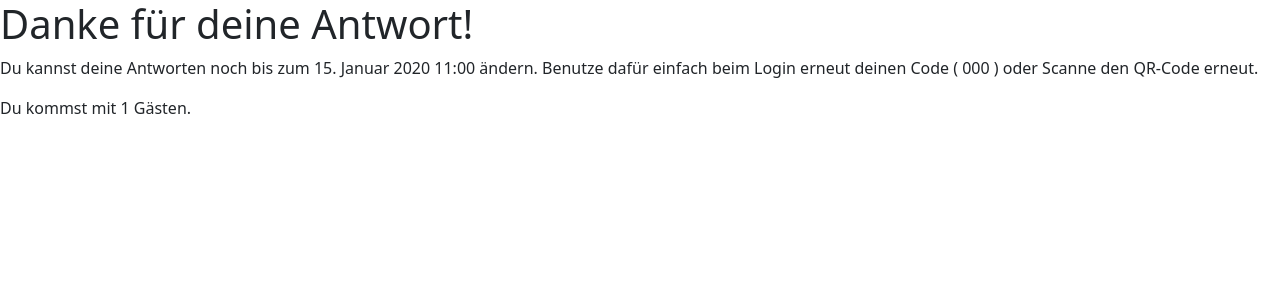
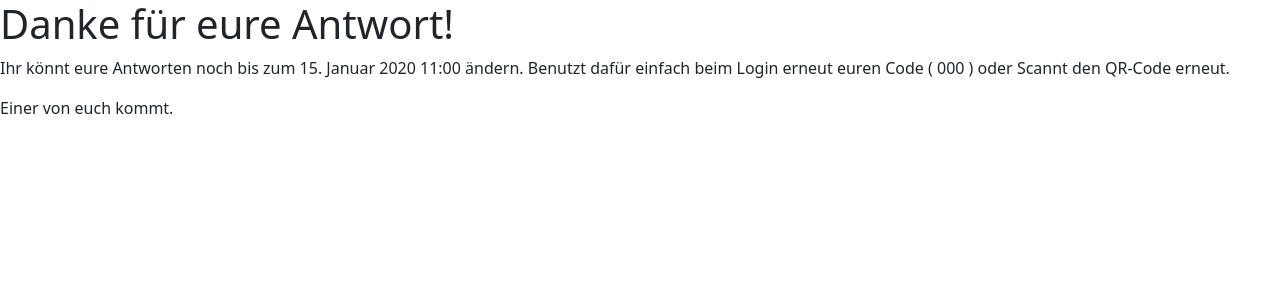
Before and after one commit to thies23/rsvp, a Django app: template invites/templates/invites/rsvp_success.html in a window 1280 px wide. Shown: the top 300 px of the page. Run offline with Django 5.2, Linux system fonts and the light colour scheme; the template is opened without the code that fills it: values that come from a table or form of the project are taken from there, others are empty; tables that the repository leaves empty hold one stand-in row (values such as "Sample post"); some libraries are stand-ins or nearby versions.

Commit message:
Wording abfangen

```diff
--- a/invites/templates/invites/rsvp_success.html
+++ b/invites/templates/invites/rsvp_success.html
@@ -6,8 +6,32 @@
   <link rel="stylesheet" href="/static/invites/css/bootstrap.css">
 </head>
 <body>
-  <h1>Danke für deine Antwort!</h1>
+
+{% if invite.type == "family" %}
+    <h1>Danke für eure Antwort!</h1>
+    <p>Ihr könnt eure Antworten noch bis zum {{ siteconfig.rsvp_deadline }} ändern. Benutzt dafür einfach beim Login erneut euren Code ( {{ invite.code }} ) oder Scannt den QR-Code erneut.</p>
+    {% if rsvp.guests_count > 1 %}
+        <p>
+        {% if rsvp.attending %}
+            Ihr kommt zu {{ rsvp.guests_count }}. .
+        {% else %}
+            Ihr habt abgelehnt.
+        {% endif %}
+        </p>
+    {% else %}
+  <p>
+    {% if rsvp.attending %}
+        Einer von euch kommt.
+    {% else %}
+        Ihr habt abgelehnt.
+    {% endif %}
+  </p>
+{% endif %}
+{% else %}
+    <h1>Danke für deine Antwort!</h1>
+
   <p>Du kannst deine Antworten noch bis zum {{ siteconfig.rsvp_deadline }} ändern. Benutze dafür einfach beim Login erneut deinen Code ( {{ invite.code }} ) oder Scanne den QR-Code erneut.</p>
-  <p>{% if rsvp.attending %}Du kommst mit {{ rsvp.guests_count }} Gästen.{% else %}Du hast abgelehnt.{% endif %}</p>
+  <p>{% if rsvp.attending %}Du kommst {% if rsvp.guests_count > 2 %}mit {{ rsvp.guests_count }} Gästen.{% elif rsvp.guests_count > 1 %}mit einem Gast.{% else %}alleine.{% endif %}{% else %}Du hast abgelehnt.{% endif %}</p>
+{% endif %}
 </body>
 </html>
```
